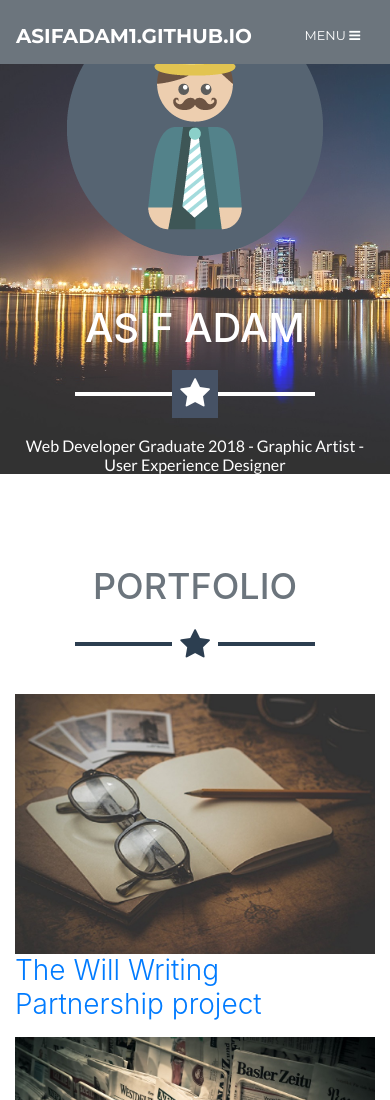
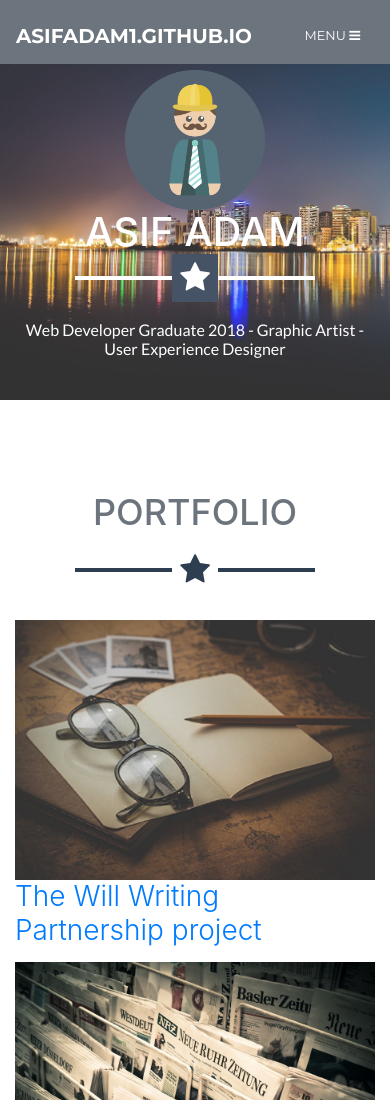
Before and after one commit to asifadam1/asifadam1.github.io, a website with bundled scripts: page index.html in a window 390 px wide. Shown: the top 1100 px of the page. Built offline with nearby package versions, Linux system fonts and the light colour scheme.

Commit message:
media screen mobile width added

```diff
--- a/css/freelancer.css
+++ b/css/freelancer.css
@@ -262,6 +262,7 @@ header.masthead h2 {
   .portfolio .portfolio-item {
     margin-bottom: 30px;
   }
+
 }
 
 .portfolio-modal .portfolio-modal-dialog {
@@ -299,16 +300,36 @@ header.masthead h2 {
     font-size: 3rem;
   }
 
-
 }
 
 /*viewport mobile screen width*/
 @media only screen and (max-width: 600px) {
-    .skills-text{
+
+
+.masthead .img-fluid{
+
+  width: auto;
+  height: 140px;
+  position: relative;
+  top: 70px;
+
+
+}
+
+.masthead{
+
+  height: 400px;
+
+}
+
+h1{
+  position:relative;
+  top: 20px;
+}
 
 
 
-    }
+
 }
 
 .floating-label-form-group {
```
